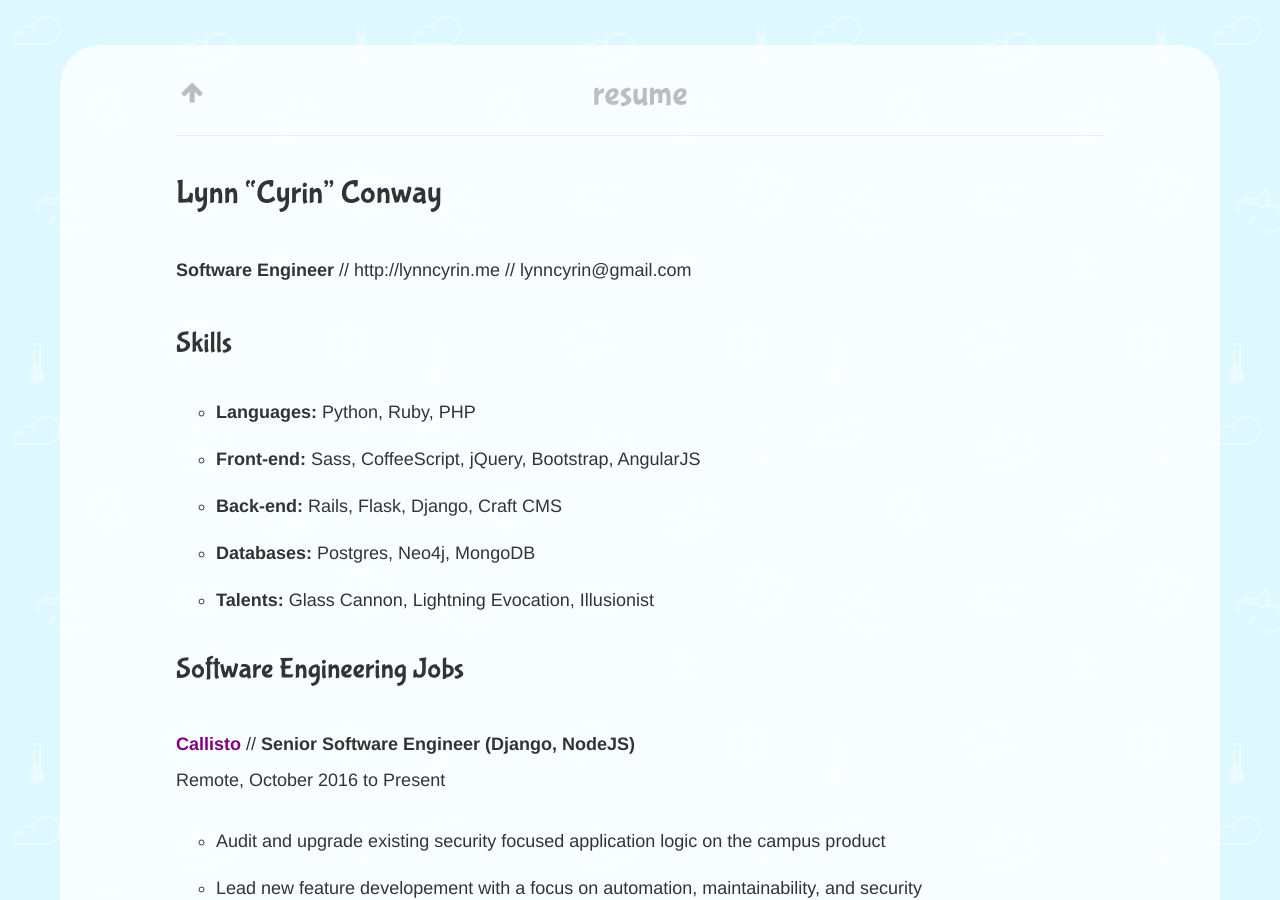
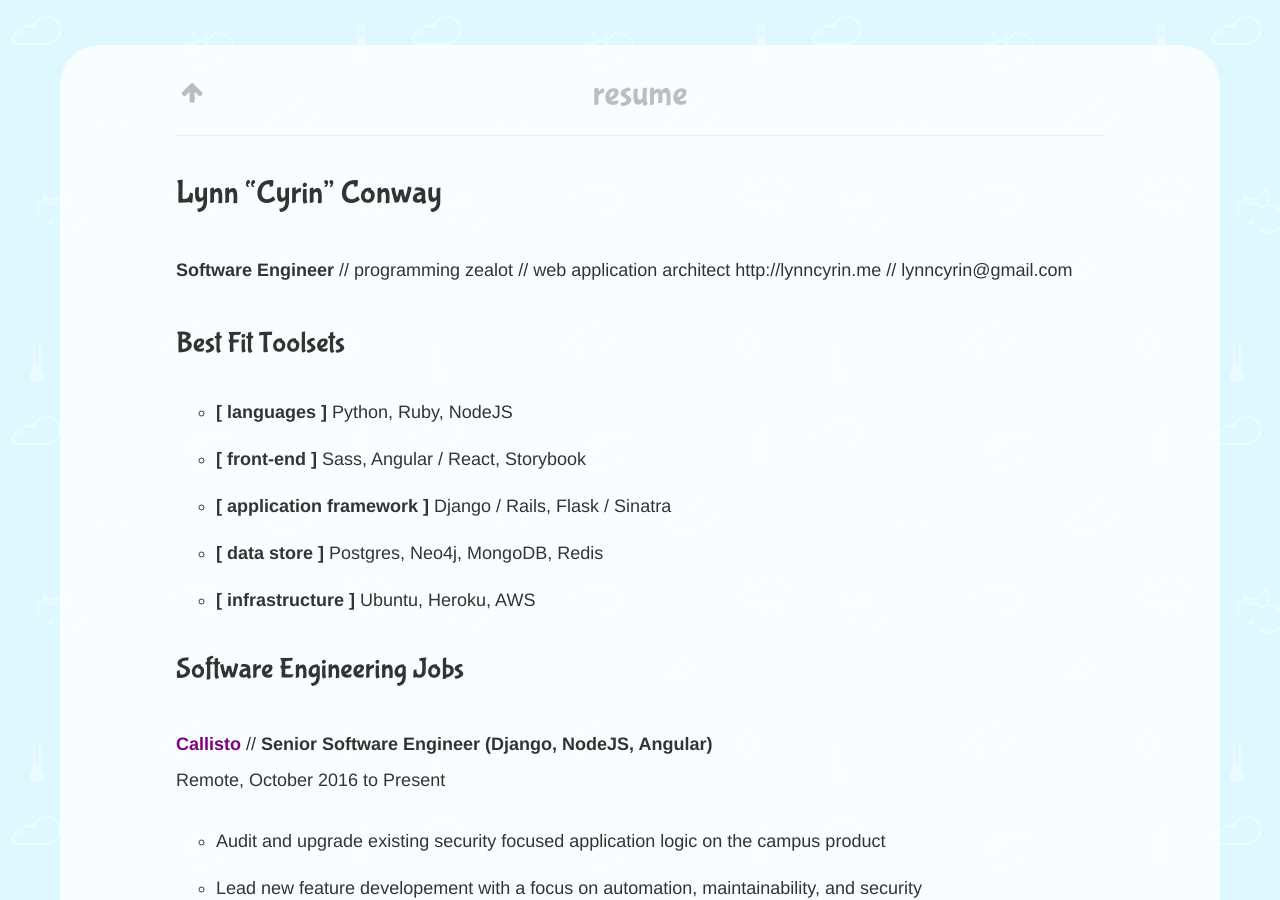
Before and after one commit to coilysiren/lynncyrin.github.io, a Jekyll site: the page built from index.html, in a window 1280 px wide and 900 px high, scrolled down 2603 px. Built offline with Jekyll 4.4.1, drawn with Linux system fonts in a browser that asks for light colours; nearby versions of some CDN libraries; a style sheet for code colours, icons or effects is not loaded; some of the changed text lies outside the part shown.

Commit message:
Update resume.md

```diff
--- a/_includes/resume.md
+++ b/_includes/resume.md
@@ -1,22 +1,23 @@
 ### Lynn "Cyrin" Conway
 
-**Software Engineer** // http://lynncyrin.me // lynncyrin@gmail.com
+**Software Engineer** // programming zealot // web application architect
+http://lynncyrin.me // lynncyrin@gmail.com
 
-#### Skills
+#### Best Fit Toolsets
 
-* **Languages:** Python, Ruby, PHP
-* **Front-end:** Sass, CoffeeScript, jQuery, Bootstrap, AngularJS
-* **Back-end:** Rails, Flask, Django, Craft CMS
-* **Databases:** Postgres, Neo4j, MongoDB
-* **Talents:** Glass Cannon, Lightning Evocation, Illusionist
+* **\[ languages \]** Python, Ruby, NodeJS
+* **\[ front-end \]** Sass, Angular / React, Storybook
+* **\[ application framework \]** Django / Rails, Flask / Sinatra
+* **\[ data store \]** Postgres, Neo4j, MongoDB, Redis
+* **\[ infrastructure \]** Ubuntu, Heroku, AWS
 
 #### Software Engineering Jobs
 
-**[Callisto](https://www.projectcallisto.org/)** // **Senior Software Engineer (Django, NodeJS)** <br> Remote, October 2016 to Present
+**[Callisto](https://www.projectcallisto.org/)** // **Senior Software Engineer (Django, NodeJS, Angular)** <br> Remote, October 2016 to Present
 
 * Audit and upgrade existing security focused application logic on the campus product
 * Lead new feature developement with a focus on automation, maintainability, and security
-* Built a new industry product in NodeJS with client side encryption and secret sharing
+* Build a new industry product in NodeJS + Angular with client side encryption and secret sharing
 
 **[Ruby Together](https://rubytogether.org)** // **Project Manager, Software Engineer (Ruby)** <br> Remote, 8 months (May 2016 to December 2016)
 
```
